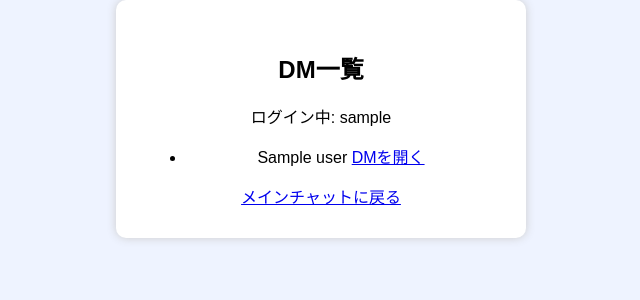
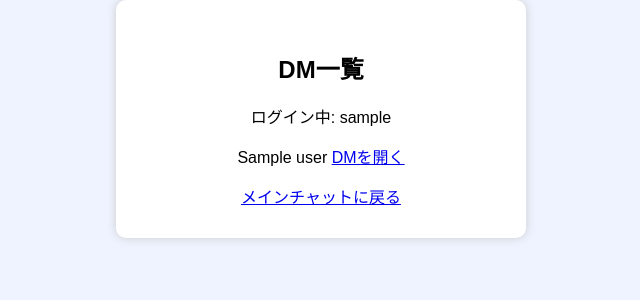
Before and after one commit to Taiga90/chat-web-, a Flask app: template templates/dm_list.html in a window 1280 px wide. Shown: the part 281-581 px from the top of the page, without its empty margins (319-959 px from the left). Run offline with Flask 3, Linux system fonts and the light colour scheme; the template is opened without the code that fills it: most values are stand-ins (such as "Sample title", 1, 10 or a date in 2020).

Commit message:
Add styles for dm-list and its items

```diff
--- a/static/style.css
+++ b/static/style.css
@@ -128,3 +128,11 @@ body {
         display: none;
     }
 }
+.dm-list {
+    list-style: none;
+    padding: 0;
+}
+
+.dm-list li {
+    margin: 8px 0;
+}
```
